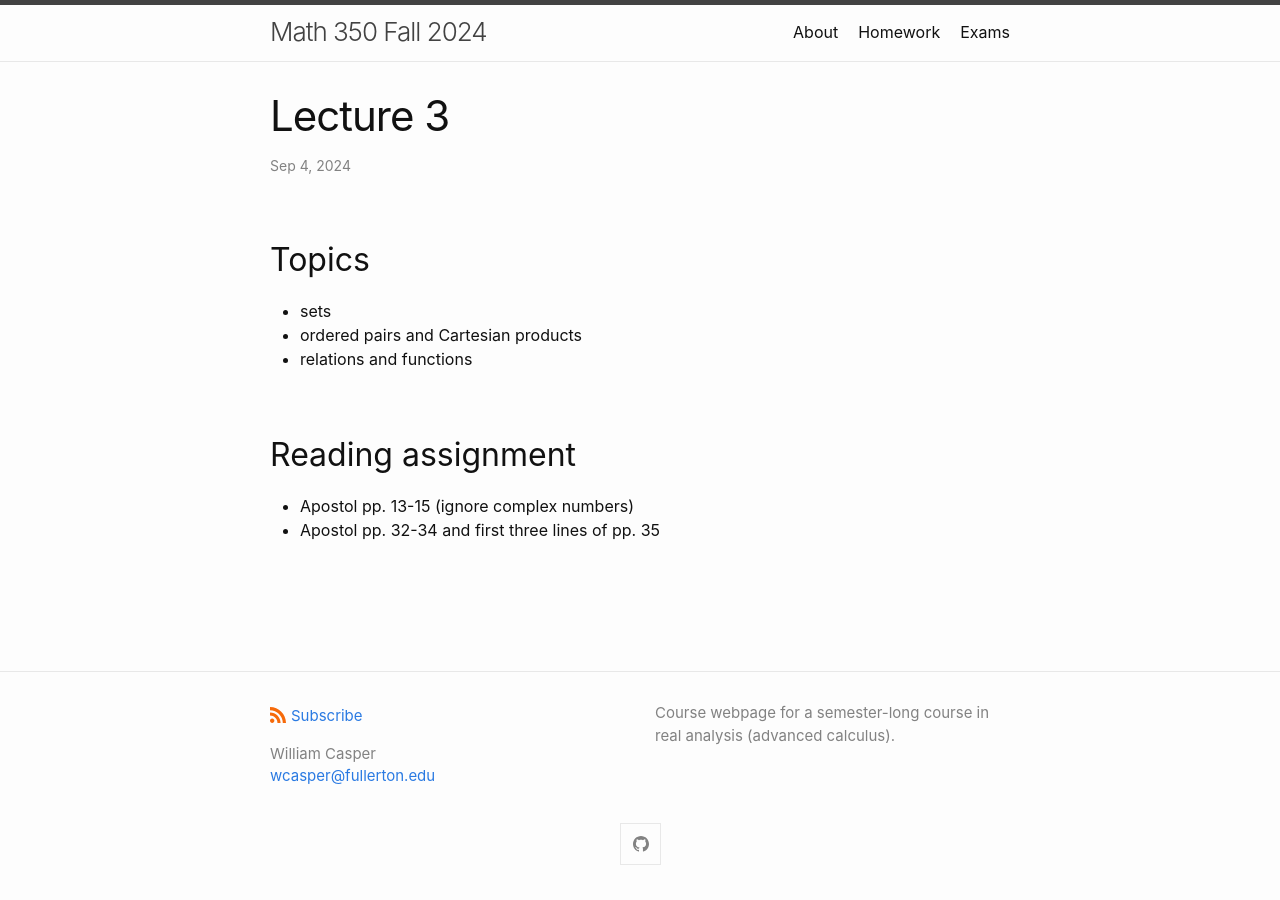
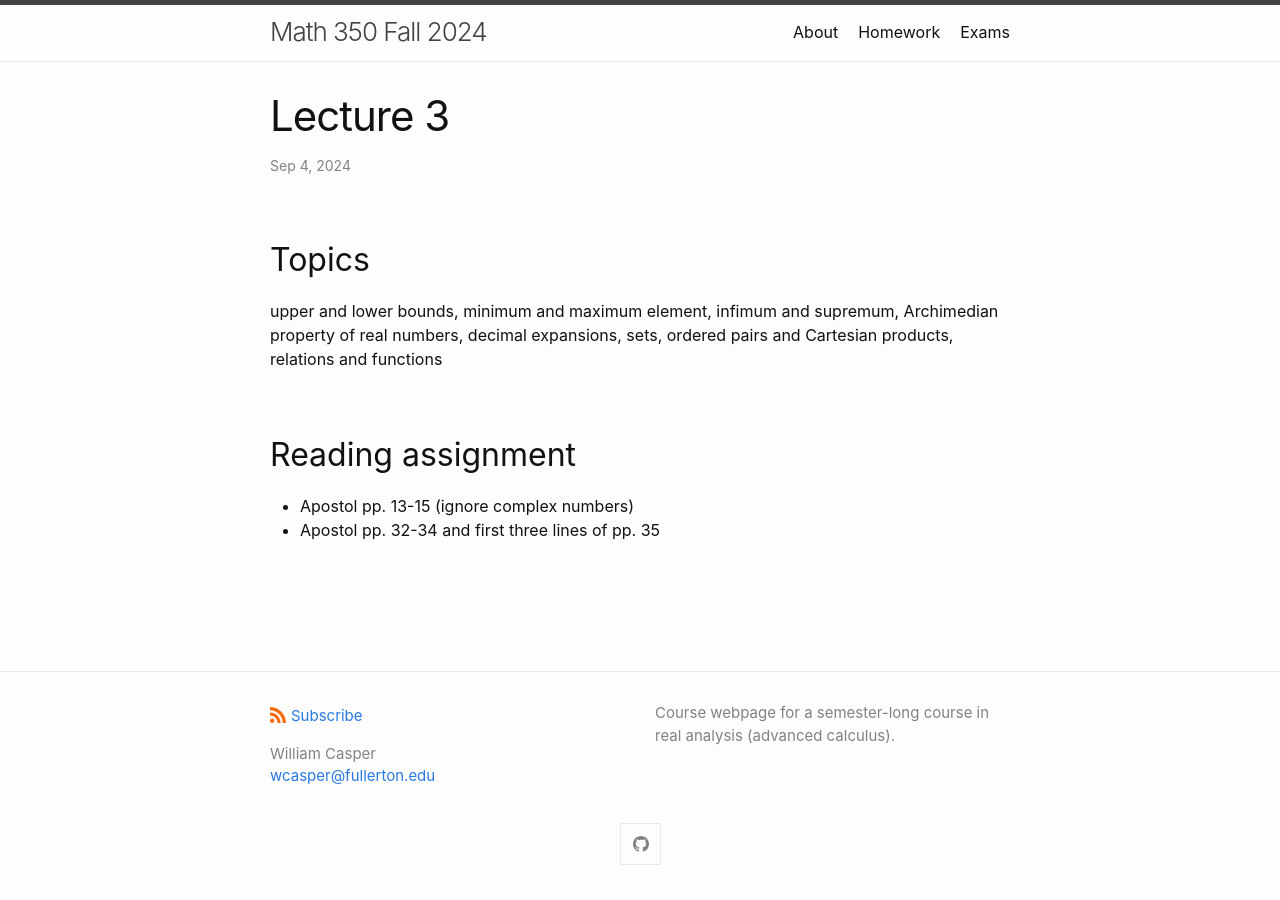
Before and after one commit to wcasper/math350fall2024, a Jekyll site: the page built from _posts/2024-09-04-Week-2-Lecture-3.md, in a window 1280 px wide. Built offline with Jekyll 4.4.1, drawn with Linux system fonts in a browser that asks for light colours.

Commit message:
updated for lecture content

```diff
--- a/_posts/2024-09-04-Week-2-Lecture-3.md
+++ b/_posts/2024-09-04-Week-2-Lecture-3.md
@@ -4,9 +4,7 @@ title:  Lecture 3
 ---
 
 ## Topics
-* sets
-* ordered pairs and Cartesian products
-* relations and functions
+upper and lower bounds, minimum and maximum element, infimum and supremum, Archimedian property of real numbers, decimal expansions, sets, ordered pairs and Cartesian products, relations and functions
 
 ## Reading assignment
 * Apostol pp. 13-15 (ignore complex numbers)
```
Also changed, not shown: _posts/2024-08-28-Week-1-Lecture-2.md (+1 -1 lines).
